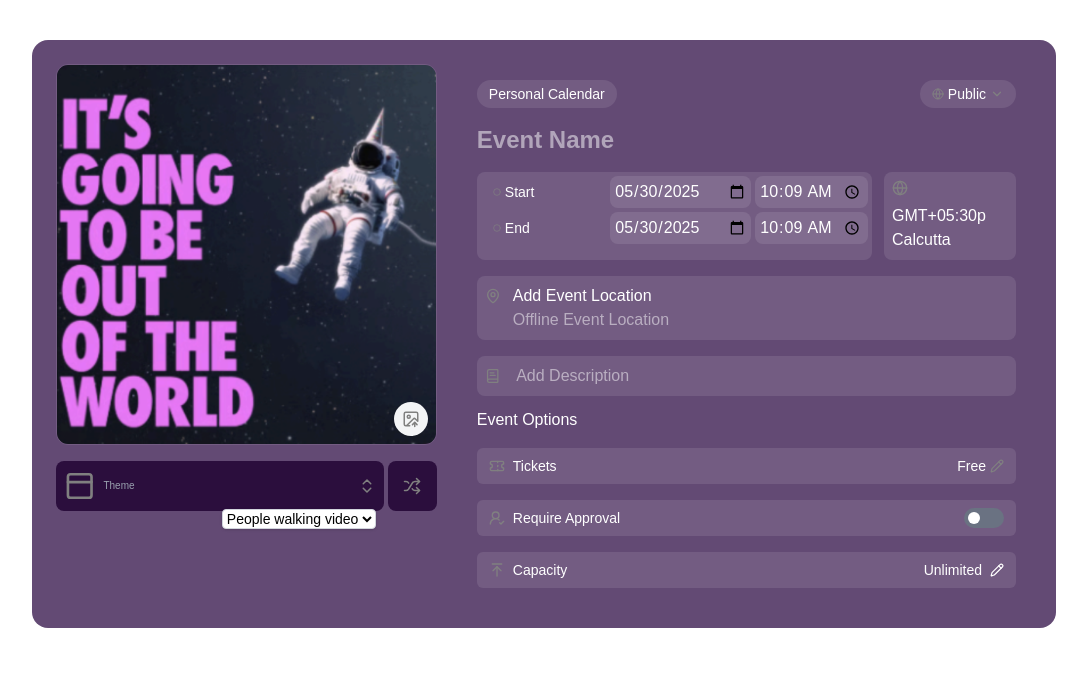
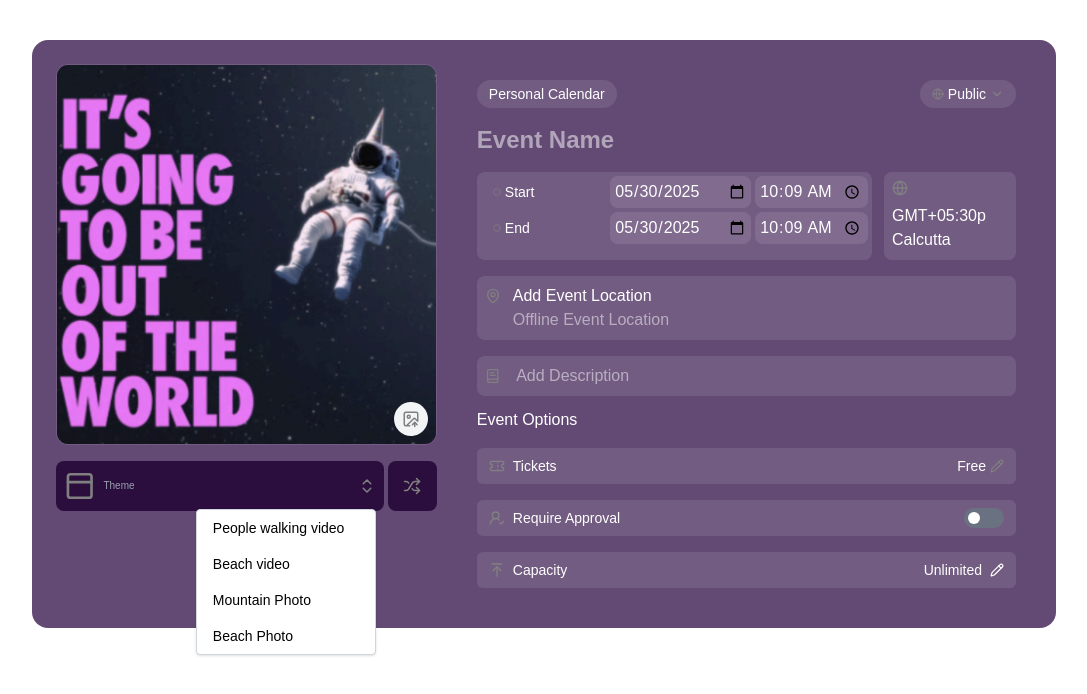
Before and after one commit to vedansh2001/Often, a Next.js app: page /view in a window 1280 px wide. Both pictures are taken after a click on the button 462 px from the left and 485 px from the top of the page. Shown: the top 694 px of the page, without its empty margins (96-1183 px from the left). Built offline with nearby package versions, Linux system fonts and the light colour scheme.

Commit message:
Added Photos for Background

```diff
--- a/src/app/layout.js
+++ b/src/app/layout.js
@@ -12,7 +12,7 @@ const geistMono = Geist_Mono({
 });
 
 export const metadata = {
-  title: "Create Next App",
+  title: "Often",
   description: "Generated by create next app",
 };
 
--- a/src/components/form/ThemeSelector.jsx
+++ b/src/components/form/ThemeSelector.jsx
@@ -56,19 +56,54 @@ export default function ThemeSelector() {
             <button
               onClick={() => setShowSelect(!showSelect)}
               className="flex items-center space-x-1 cursor-pointer"
+              type="button"
             >
               <ChevronsUpDown size={18} color="grey" />
             </button>
 
             {showSelect && (
-              <select
-                value={selectedTheme}
-                onChange={handleSelectChange}  // <-- FIXED here
-                className="absolute top-8 right-0 bg-white text-black text-sm border border-gray-300 rounded shadow-sm outline-none"
-              >
-                <option value="/People-walking.mp4">People walking video</option>
-                <option value="/Beach.mp4">Beach video</option>
-              </select>
+              <div className="absolute top-8 right-0 bg-white text-black text-sm border border-gray-300 rounded shadow-sm outline-none z-10 min-w-[180px]">
+                <div
+                  className="px-4 py-2 hover:bg-gray-100 cursor-pointer"
+                  onClick={() => {
+                    setSelectedTheme('/People-walking.mp4');
+                    setSelectedThemeType('video/mp4');
+                    setShowSelect(false);
+                  }}
+                >
+                  People walking video
+                </div>
+                <div
+                  className="px-4 py-2 hover:bg-gray-100 cursor-pointer"
+                  onClick={() => {
+                    setSelectedTheme('/Beach.mp4');
+                    setSelectedThemeType('video/mp4');
+                    setShowSelect(false);
+                  }}
+                >
+                  Beach video
+                </div>
+                <div
+                  className="px-4 py-2 hover:bg-gray-100 cursor-pointer"
+                  onClick={() => {
+                    setSelectedTheme('/mountain.jpg');
+                    setSelectedThemeType('video/mp4');
+                    setShowSelect(false);
+                  }}
+                >
+                  Mountain Photo
+                </div>
+                <div
+                  className="px-4 py-2 hover:bg-gray-100 cursor-pointer"
+                  onClick={() => {
+                    setSelectedTheme('/Beach.jpg');
+                    setSelectedThemeType('video/mp4');
+                    setShowSelect(false);
+                  }}
+                >
+                  Beach Photo
+                </div>
+              </div>
             )}
           </div>
         </div>
```
Also changed, not shown: public/Beach.jpg (added), public/mountain.jpg (added).
